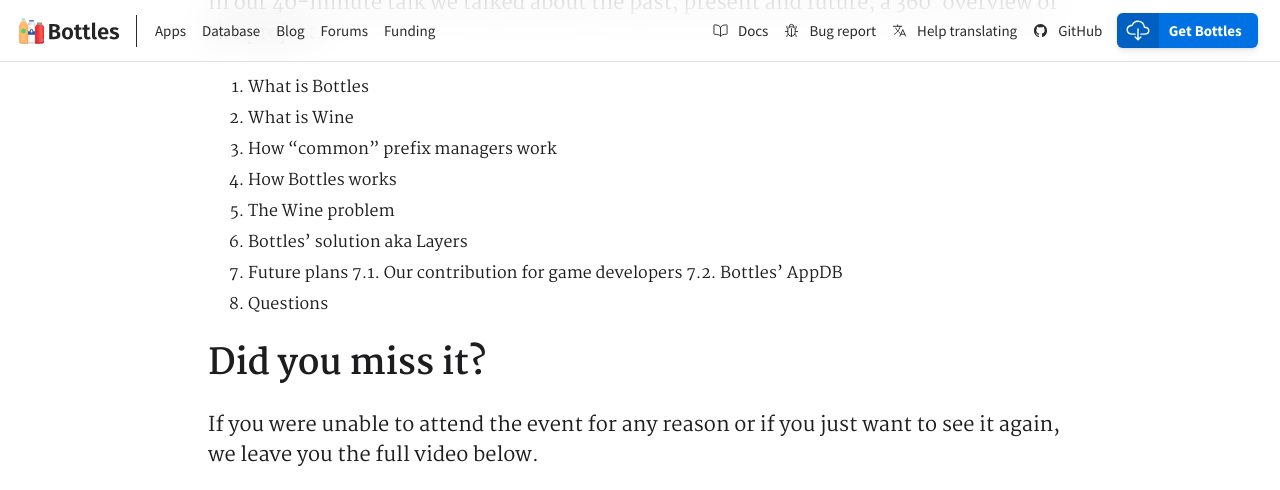
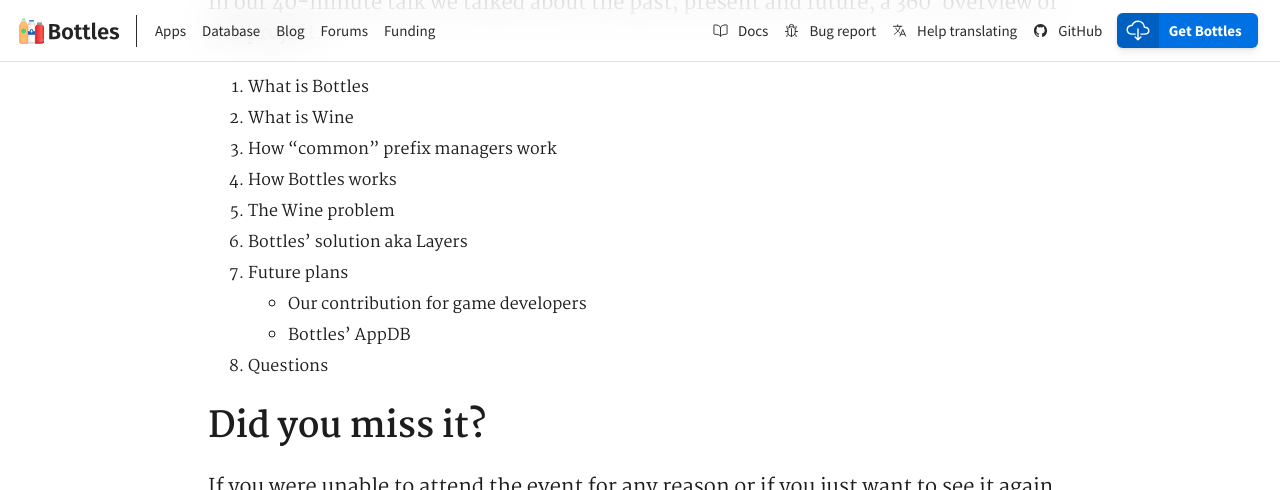
Before and after one commit to bottlesdevs/website, a Jekyll site: the page built from _posts/2022-05-29-LAS-2022.md, in a window 1280 px wide and 900 px high, scrolled down 776 px, cut to the strip 0-490 px from the top of the window. Built offline with Jekyll 4.4.1, drawn with Linux system fonts in a browser that asks for light colours; nearby versions of some CDN libraries; comment, search, counter and statistics services are not loaded.

Commit message:
fix list

```diff
--- a/_posts/2022-05-29-LAS-2022.md
+++ b/_posts/2022-05-29-LAS-2022.md
@@ -37,8 +37,8 @@
 5. The Wine problem
 6. Bottles' solution aka Layers
 7. Future plans
-    7.1. Our contribution for game developers
-    7.2. Bottles' AppDB
+  - Our contribution for game developers
+  - Bottles' AppDB
 8. Questions
 
 ## Did you miss it?
```
